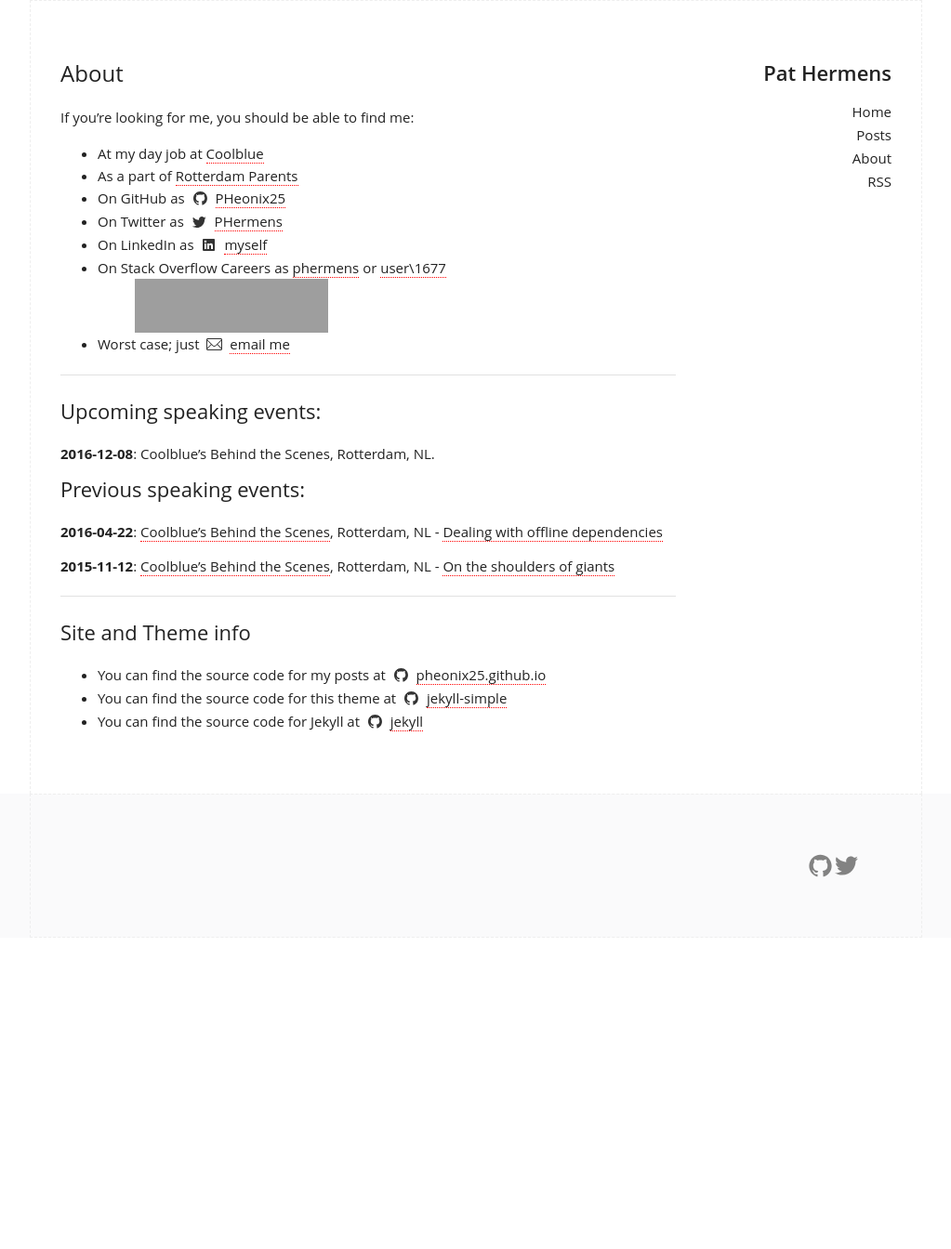
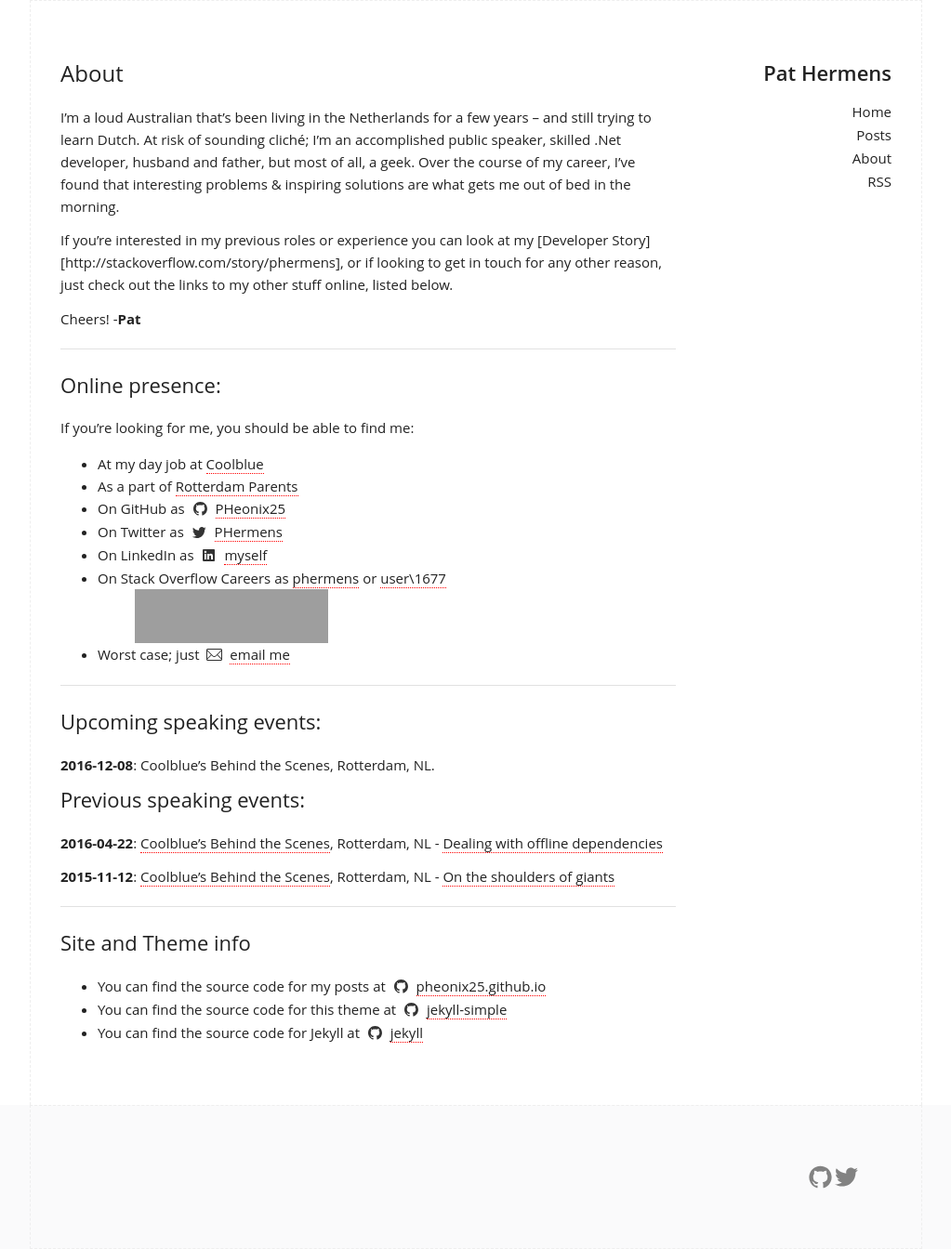
Before and after one commit to PHeonix25/PHeonix25.github.io, a Jekyll site: the page built from about.md, in a window 1280 px wide. Shown: the whole page at 93% size, without its empty margins (128-1151 px from the left). Built offline with Jekyll 4.4.1, drawn with Linux system fonts in a browser that asks for light colours; before the commit the page ends 1009 px from its top, so only the background shows below that; grey boxes are pictures that could not be loaded.

Commit message:
Updated About page for clarity

```diff
--- a/about.md
+++ b/about.md
@@ -3,6 +3,20 @@
 title: About
 permalink: /about/
 ---
+
+I'm a loud Australian that's been living in the Netherlands for a few years -- and still trying to learn Dutch.
+At risk of sounding cliché; I'm an accomplished public speaker, skilled .Net developer, husband and father, but most of all, a geek.
+Over the course of my career, I've found that interesting problems & inspiring solutions are what gets me out of bed in the morning.
+
+If you're interested in my previous roles or experience you can look at my [Developer Story][http://stackoverflow.com/story/phermens],
+or if looking to get in touch for any other reason, just check out the links to my other stuff online, listed below.
+
+Cheers!
+-**Pat**
+
+----
+
+## Online presence:
 
 If you’re looking for me, you should be able to find me:
 
@@ -11,7 +25,7 @@
 - On GitHub as <data data-icon="ei-sc-github"></data> [PHeonix25](https://github.com/PHeonix25/)
 - On Twitter as <data data-icon="ei-sc-twitter"></data> [PHermens](https://twitter.com/phermens)
 - On LinkedIn as <data data-icon="ei-sc-linkedin"></data> [myself](https://linkedin.com/in/phermens)
-- On Stack Overflow Careers as [phermens](http://stackoverflow.com/cv/phermens) or [user\1677](https://stackoverflow.com/users/story/1677)
+- On Stack Overflow Careers as [phermens](http://stackoverflow.com/cv/phermens) or [user\1677](https://stackoverflow.com/users/1677/pat-hermens)
   <ul class="stackoverflow-flair">{% include so-flair.html %}</ul>
 - Worst case; just <data data-icon="ei-envelope"></data> [email me](mailto:p@hermens.com.au)
 
```
